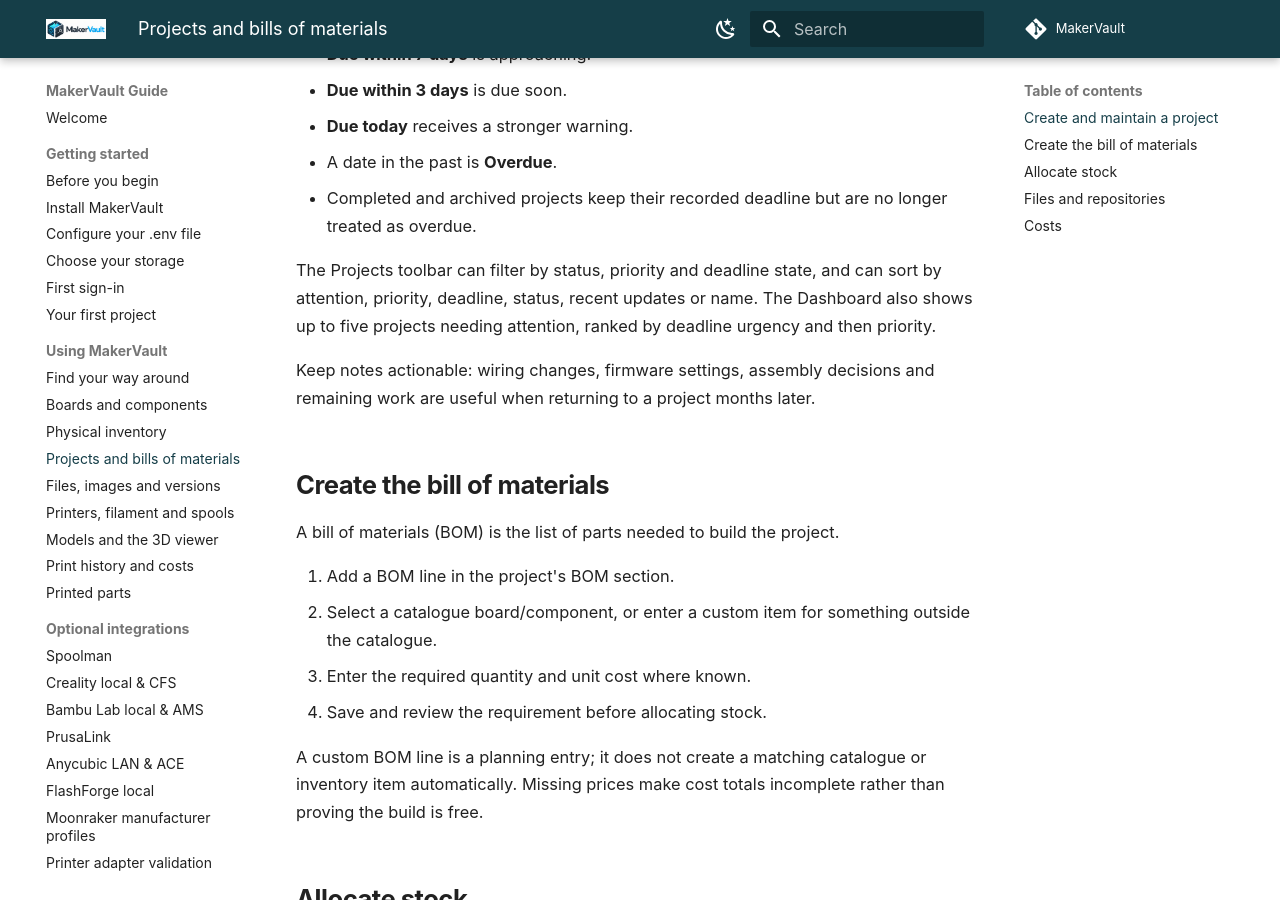
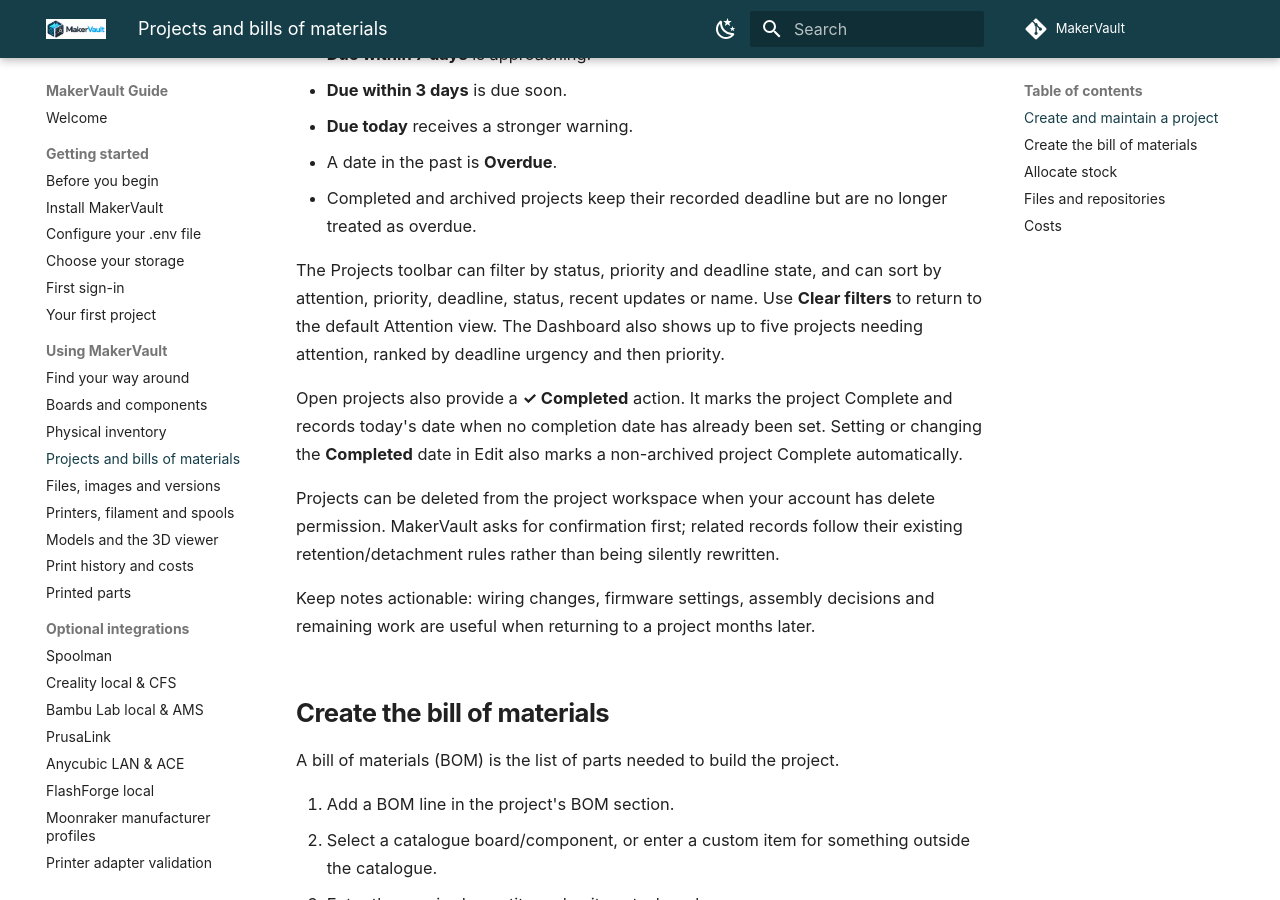
Before and after one commit to gavrd7/MakerVault, an MkDocs documentation site: the page built from docs/guide/using/projects.md, in a window 1280 px wide and 900 px high, scrolled down 682 px. Built offline with MkDocs 1.6.1 and Material for MkDocs 9.7.7, drawn with Linux system fonts in a browser that asks for light colours; comment, search, counter and statistics services are not loaded.

Commit message:
Document project completion and deletion actions

```diff
--- a/docs/guide/using/projects.md
+++ b/docs/guide/using/projects.md
@@ -21,7 +21,11 @@ Deadline highlighting is calculated from the current date for open projects:
 - A date in the past is **Overdue**.
 - Completed and archived projects keep their recorded deadline but are no longer treated as overdue.
 
-The Projects toolbar can filter by status, priority and deadline state, and can sort by attention, priority, deadline, status, recent updates or name. The Dashboard also shows up to five projects needing attention, ranked by deadline urgency and then priority.
+The Projects toolbar can filter by status, priority and deadline state, and can sort by attention, priority, deadline, status, recent updates or name. Use **Clear filters** to return to the default Attention view. The Dashboard also shows up to five projects needing attention, ranked by deadline urgency and then priority.
+
+Open projects also provide a **✓ Completed** action. It marks the project Complete and records today's date when no completion date has already been set. Setting or changing the **Completed** date in Edit also marks a non-archived project Complete automatically.
+
+Projects can be deleted from the project workspace when your account has delete permission. MakerVault asks for confirmation first; related records follow their existing retention/detachment rules rather than being silently rewritten.
 
 Keep notes actionable: wiring changes, firmware settings, assembly decisions and remaining work are useful when returning to a project months later.
 
```
